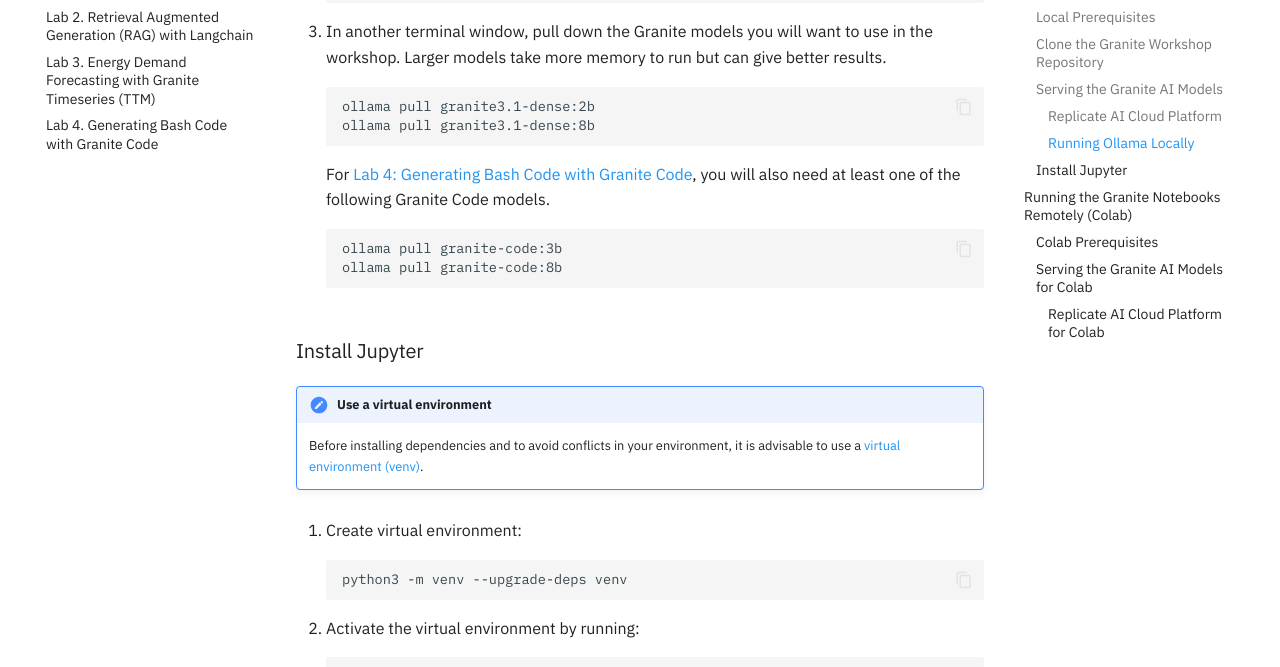
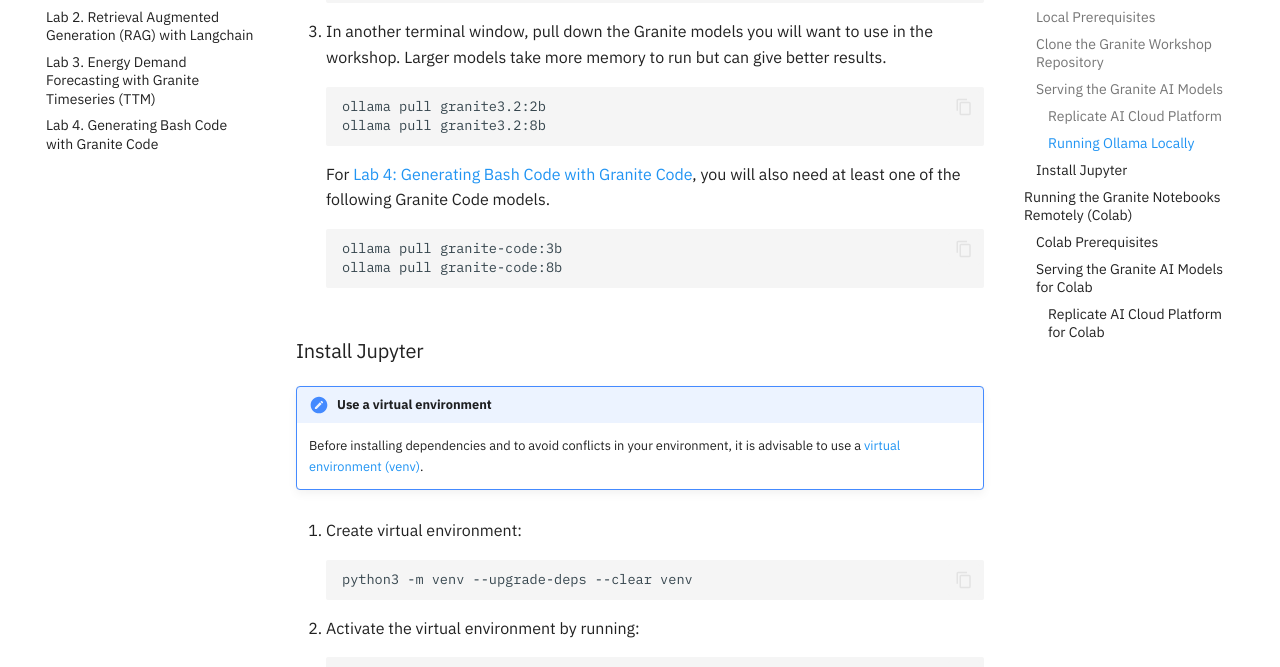
Before and after one commit to IBM/granite-workshop, an MkDocs documentation site: the page built from docs/pre-work/README.md, in a window 1280 px wide and 900 px high, scrolled down 2477 px. Shown: the part 163-830 px from the top of the window. Built offline with MkDocs 1.6.1 and Material for MkDocs 9.7.7, drawn with Linux system fonts in a browser that asks for light colours; comment, search, counter and statistics services are not loaded; some of the changed text lies outside the part shown.

Commit message:
Update language model to 3.2
Signed-off-by: BJ Hargrave <hargrave@us.ibm.com>

````diff
--- a/docs/pre-work/README.md
+++ b/docs/pre-work/README.md
@@ -101,8 +101,8 @@
 1. In another terminal window, pull down the Granite models you will want to use in the workshop. Larger models take more memory to run but can give better results.
 
     ```shell
-    ollama pull granite3.1-dense:2b
-    ollama pull granite3.1-dense:8b
+    ollama pull granite3.2:2b
+    ollama pull granite3.2:8b
     ```
 
     For [Lab 4: Generating Bash Code with Granite Code](../lab-4/README.md), you will also need at least one of the following Granite Code models.
@@ -120,7 +120,7 @@
 1. Create virtual environment:
 
     ```shell
-    python3 -m venv --upgrade-deps venv
+    python3 -m venv --upgrade-deps --clear venv
     ```
 
 1. Activate the virtual environment by running:
````
Also changed, not shown: other parts of docs/pre-work/README.md (+1 -1 lines), 4 other files.
